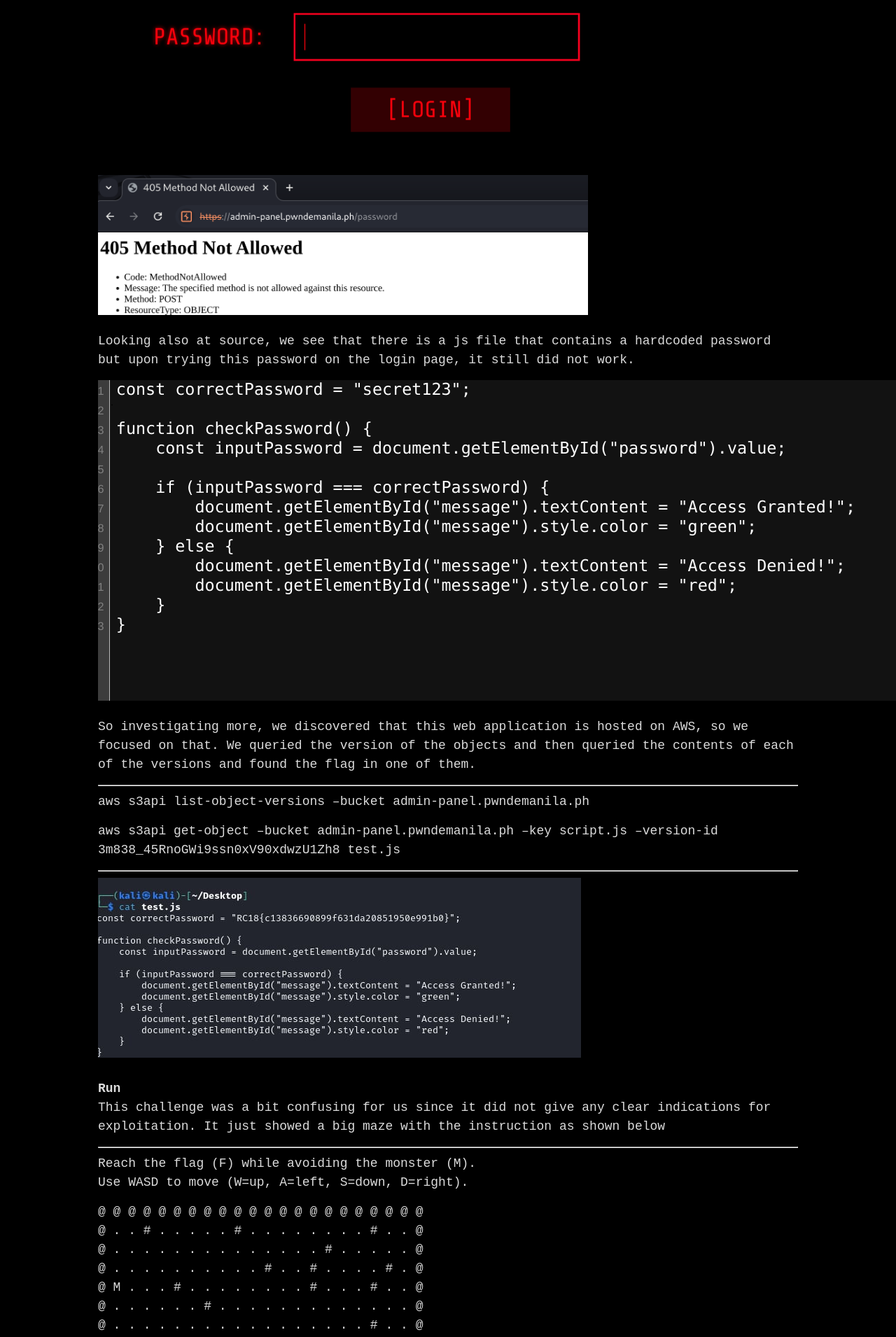
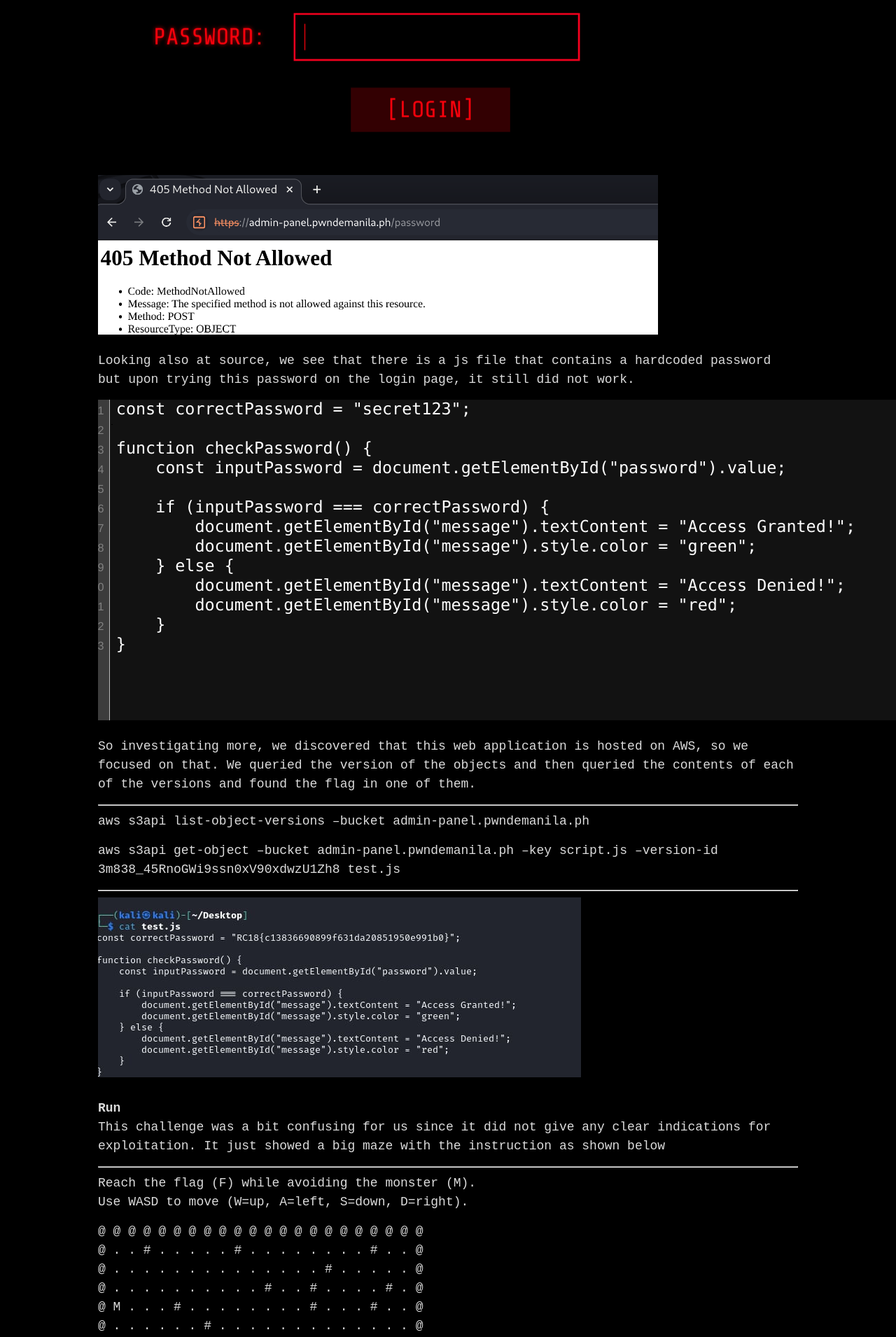
Before and after one commit to zw1tt3r1on/zw1tt3r1on.github.io, a Jekyll site: the page built from _posts/2024-09-17-rootcon18-ctf-prequals.markdown, in a window 1280 px wide. Shown: the part 746-2656 px from the top of the page at 70% size. Built offline with Jekyll 4.4.1, drawn with Linux system fonts in a browser that asks for light colours.

Commit message:
rootcon 18 update img sizes

```diff
--- a/_posts/2024-09-17-rootcon18-ctf-prequals.markdown
+++ b/_posts/2024-09-17-rootcon18-ctf-prequals.markdown
@@ -16,7 +16,7 @@ Visiting the ip and port given to us, we see a login page. I initially tried ran
 
 ![alt text](/assets/uploads/rootcon18-ctf-prequals/image.png)
 
-<img src='/assets/uploads/rootcon18-ctf-prequals/image-2.png' width="70%">
+<img src='/assets/uploads/rootcon18-ctf-prequals/image-2.png' width="80%">
 
 Looking also at source, we see that there is a js file that contains a hardcoded password but upon trying this password on the login page, it still did not work.
 
@@ -84,7 +84,7 @@ After downloading the given file, I tried and extracting the contents of it and
 
 So after running it for a while, my script showed that the last file is empty. I initially thought that this challenge might have been broken since there is no flag whatsoever.
 
-<img src='/assets/uploads/rootcon18-ctf-prequals/image-5.png' width="70%">
+<img src='/assets/uploads/rootcon18-ctf-prequals/image-5.png' width="80%">
 
 However, we realized that the names of the folders might be hex encoded since they only contain the characters 0-9 and a-f. So collecting these and passing it through cyberchef and hex decoding it did NOT get us anywhere :(
 
@@ -92,7 +92,7 @@ However, we realized that the names of the folders might be hex encoded since th
 
 It was then further discovered that the output should be first reversed before being hex decoded and we get the flag from there
 
-<img src='/assets/uploads/rootcon18-ctf-prequals/image-7.png' width="70%">
+<img src='/assets/uploads/rootcon18-ctf-prequals/image-7.png' width="80%">
 
 # I Can See The End
 
@@ -102,11 +102,11 @@ This one was a bit tricky since the only thing that was provided to us was a png
 
 Looking at this png and checking different variations of it did not provide any progress.
 
-![alt text](/assets/uploads/rootcon18-ctf-prequals/image-8.png)
+<img src='/assets/uploads/rootcon18-ctf-prequals/image-8.png' width="90%">
 
 Later on, we have discovered that there is this tool called zsteg that detects stegano-hidden data specifically in PNG & BMP, which exactly fits our file! Running "zsteg -a -l 0 see.png" command gave us some output that kinda resembles the flag
 
-![alt text](/assets/uploads/rootcon18-ctf-prequals/image-14.png)
+<img src='/assets/uploads/rootcon18-ctf-prequals/image-14.png' width="90%">
 
 Trying to decipher/guess this, I have came up with
 - lianl ghaib
@@ -143,12 +143,12 @@ Initially it is looking for a shared library called "libcrypto.so.1.1", so we fe
 
 After that, it looks for the right permissions, but we do not know what permissions is it looking for, so we try and reverse engineer this binary using ghidra
 
-<img src='/assets/uploads/rootcon18-ctf-prequals/1image-1.png' width="80%">
+<img src='/assets/uploads/rootcon18-ctf-prequals/1image-1.png' width="90%">
 
 We see here that we need to first be running as the user Beelzebub with password ILOVEROOTCON
 
 ![alt text](/assets/uploads/rootcon18-ctf-prequals/1image-3.png)
-<img src='/assets/uploads/rootcon18-ctf-prequals/1image-5.png' width="70%">
+<img src='/assets/uploads/rootcon18-ctf-prequals/1image-5.png' width="80%">
 
 Next we see that we need to have the following
 - uid 0x1b39 (6969 in decimal) or else it would say "wrong user ID"
```
